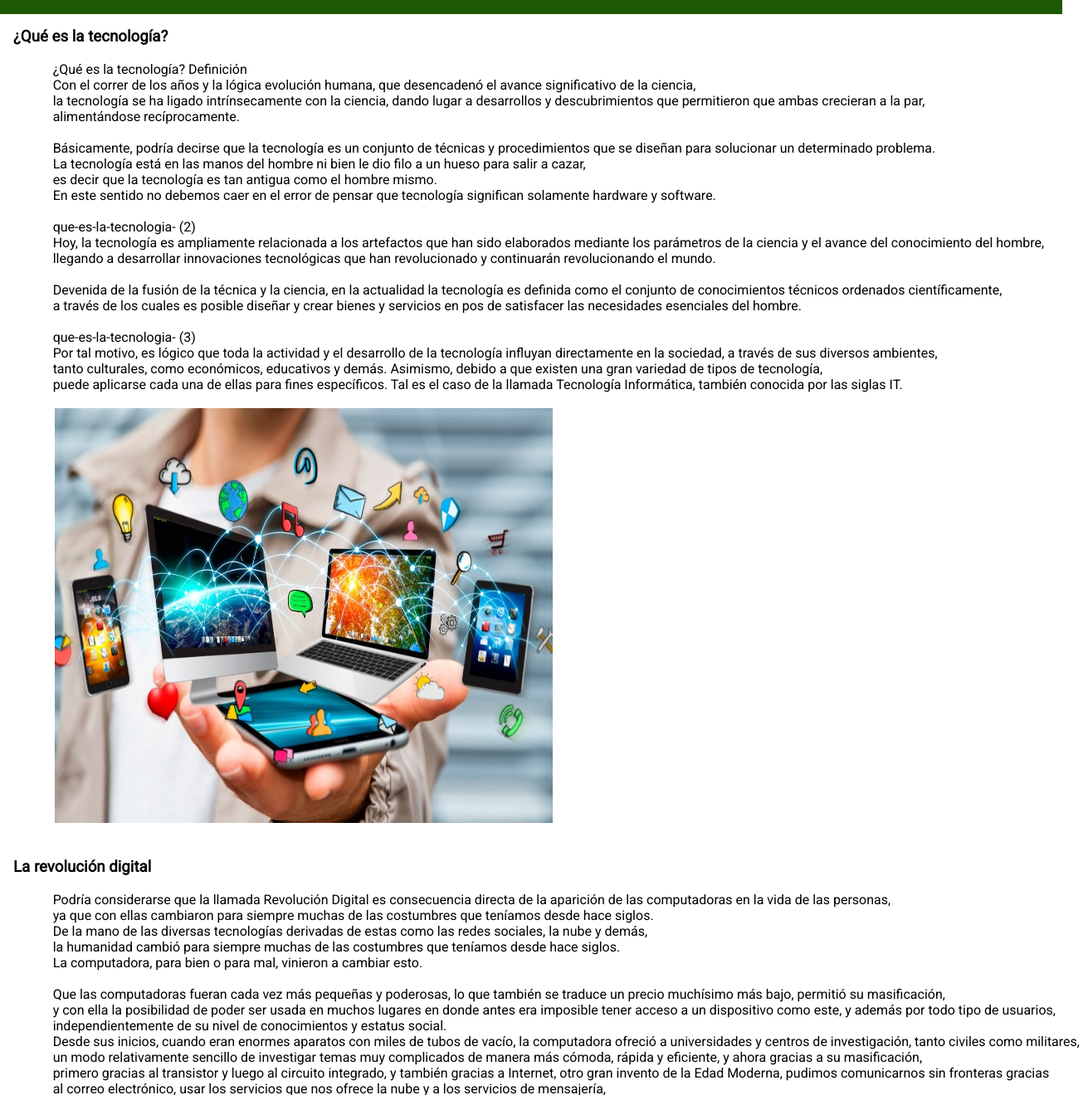
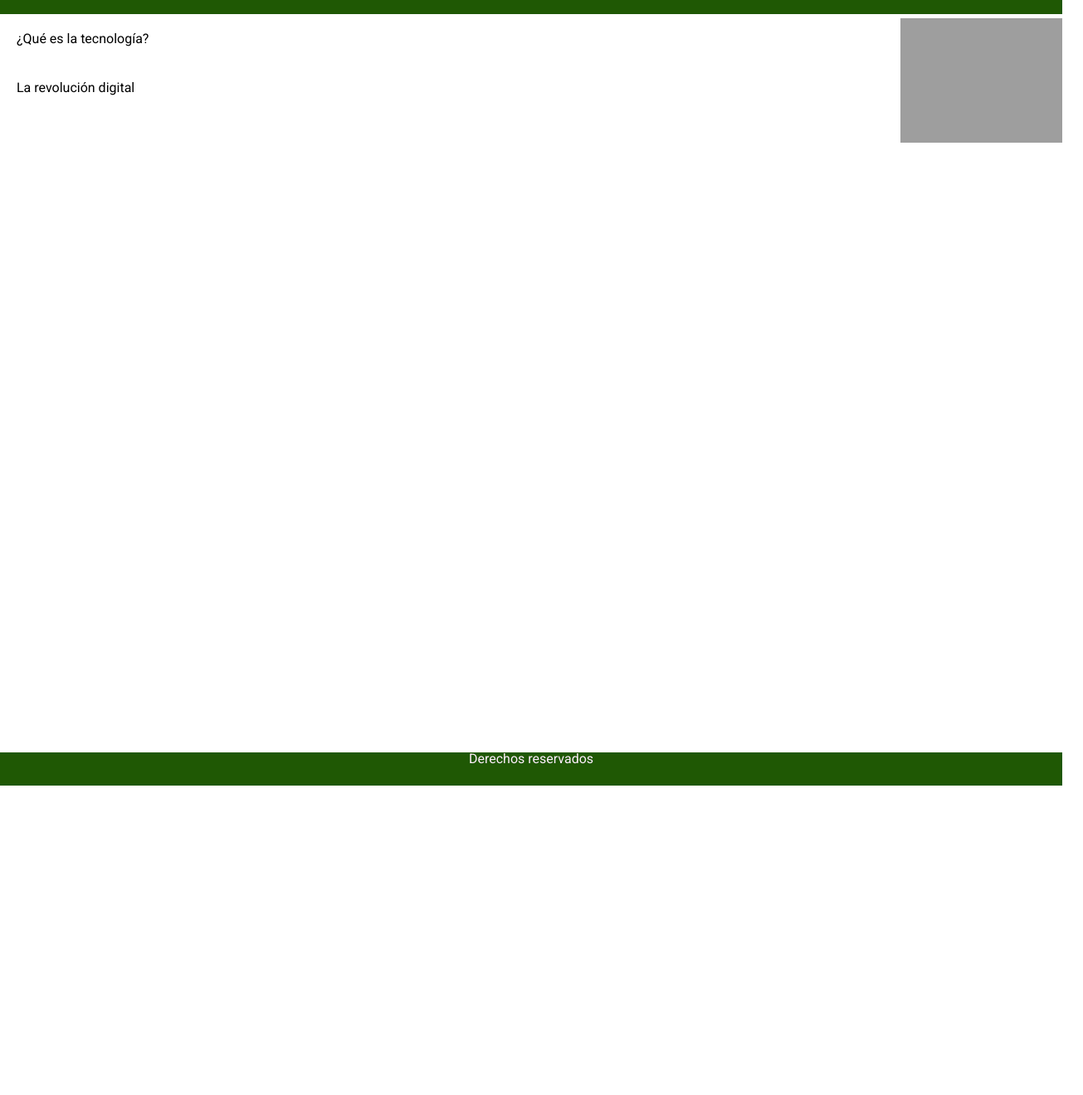
Before and after one commit to vejocague1990/F2_28-de-abril, a plain HTML site: page fase3/temas.html in a window 1280 px wide. Shown: the part 110-1430 px from the top of the page at 83% size, 1305 px wide, since content can reach past the window. After the commit the page ends 1057 px from the top, so only its background shows below. Drawn offline with Linux system fonts and the light colour scheme; grey boxes are pictures that could not be loaded.

Commit message:
modificando observaciones

```diff
--- a/fase3/style.css
+++ b/fase3/style.css
@@ -110,3 +110,14 @@ section .art1{
     line-height: 30px;
     list-style: none;
 }
+
+footer{
+    margin-top: 5em;
+    bottom: 0;
+    width: 100%;
+    height: 40px;
+    background-color: rgb(31, 88, 4);
+    color:#ffeffe;
+    text-align: center;
+
+}
--- a/fase3/temas.html
+++ b/fase3/temas.html
@@ -13,6 +13,25 @@
         img{
             margin-left: 50px;
             text-align: center;
+        }
+
+        .options{
+            display: flex;
+        }
+
+        .options ul li {
+            list-style: none;
+            margin: 20px;
+            display: inline-block;
+        }.options a{
+            text-decoration: none;
+            color:#000000;
+            margin-bottom: 1em;
+            font-weight: 500;
+        }
+        .options a:hover{
+            text-decoration: none;
+            color: rgb(31, 88, 4);
         }
     </style>
 </head>
@@ -35,56 +54,24 @@
         </nav>
     </header>
 
-    <section>
-        <h3>
-            ¿Qué es la tecnología?
-        </h3>
-        <br>
-        <pre>
-            ¿Qué es la tecnología? Definición
-            Con el correr de los años y la lógica evolución humana, que desencadenó el avance significativo de la ciencia,
-            la tecnología se ha ligado intrínsecamente con la ciencia, dando lugar a desarrollos y descubrimientos que permitieron que ambas crecieran a la par,
-            alimentándose recíprocamente.
+    <div class="container">
+        <div>
+            <div class="options">
+               <ul>
+                   <li><a href="tema1.html">¿Qué es la tecnología?</a></li>
+                   <li><a href="tema2.html">La revolución digital</a></li>
+               </ul>
+            </div>
+        </div>
+        <section>
 
-            Básicamente, podría decirse que la tecnología es un conjunto de técnicas y procedimientos que se diseñan para solucionar un determinado problema.
-            La tecnología está en las manos del hombre ni bien le dio filo a un hueso para salir a cazar,
-            es decir que la tecnología es tan antigua como el hombre mismo.
-            En este sentido no debemos caer en el error de pensar que tecnología significan solamente hardware y software.
-
-            que-es-la-tecnologia- (2)
-            Hoy, la tecnología es ampliamente relacionada a los artefactos que han sido elaborados mediante los parámetros de la ciencia y el avance del conocimiento del hombre,
-            llegando a desarrollar innovaciones tecnológicas que han revolucionado y continuarán revolucionando el mundo.
-
-            Devenida de la fusión de la técnica y la ciencia, en la actualidad la tecnología es definida como el conjunto de conocimientos técnicos ordenados científicamente,
-            a través de los cuales es posible diseñar y crear bienes y servicios en pos de satisfacer las necesidades esenciales del hombre.
-
-            que-es-la-tecnologia- (3)
-            Por tal motivo, es lógico que toda la actividad y el desarrollo de la tecnología influyan directamente en la sociedad, a través de sus diversos ambientes,
-            tanto culturales, como económicos, educativos y demás. Asimismo, debido a que existen una gran variedad de tipos de tecnología,
-            puede aplicarse cada una de ellas para fines específicos. Tal es el caso de la llamada Tecnología Informática, también conocida por las siglas IT.
-        </pre>
-        <img src="src/img4.jpeg" alt="" width="600" height="500">
-<br><br><br>
-        <h3>La revolución digital</h3>
-        <br>
-        <pre>
-            Podría considerarse que la llamada Revolución Digital es consecuencia directa de la aparición de las computadoras en la vida de las personas,
-            ya que con ellas cambiaron para siempre muchas de las costumbres que teníamos desde hace siglos.
-            De la mano de las diversas tecnologías derivadas de estas como las redes sociales, la nube y demás,
-            la humanidad cambió para siempre muchas de las costumbres que teníamos desde hace siglos.
-            La computadora, para bien o para mal, vinieron a cambiar esto.
-
-            Que las computadoras fueran cada vez más pequeñas y poderosas, lo que también se traduce un precio muchísimo más bajo, permitió su masificación,
-            y con ella la posibilidad de poder ser usada en muchos lugares en donde antes era imposible tener acceso a un dispositivo como este, y además por todo tipo de usuarios,
-            independientemente de su nivel de conocimientos y estatus social.
-            Desde sus inicios, cuando eran enormes aparatos con miles de tubos de vacío, la computadora ofreció a universidades y centros de investigación, tanto civiles como militares,
-            un modo relativamente sencillo de investigar temas muy complicados de manera más cómoda, rápida y eficiente, y ahora gracias a su masificación,
-            primero gracias al transistor y luego al circuito integrado, y también gracias a Internet, otro gran invento de la Edad Moderna, pudimos comunicarnos sin fronteras gracias
-            al correo electrónico, usar los servicios que nos ofrece la nube y a los servicios de mensajería,
-            y también permitió que todos pudiéramos acceder a información de cualquier tema en nuestro propio hogar,
-            lo que no sin duda nos permite avanzar en infinidad de temas sin tener que esperar nada de nadie.
-        </pre>
-        <img src="src/img5.jpg" alt="">
-    </section>
+        </section>
+        <aside>
+            <iframe src="https://www.facebook.com/unadceadsantamarta" frameborder="0"></iframe>
+        </aside>
+    </div>
+    <footer>
+        <p>Derechos reservados </p>
+    </footer>
 </body>
 </html>
```
Also changed, not shown: fase3/autor.html (+11 -1 lines), fase3/index.html (+3 -0 lines), fase3/podcast.html (+10 -2 lines), fase3/recursosMulti.html (+9 -4 lines), fase3/tema1.html (added, +106 -0 lines), fase3/tema2.html (added, +99 -0 lines).
